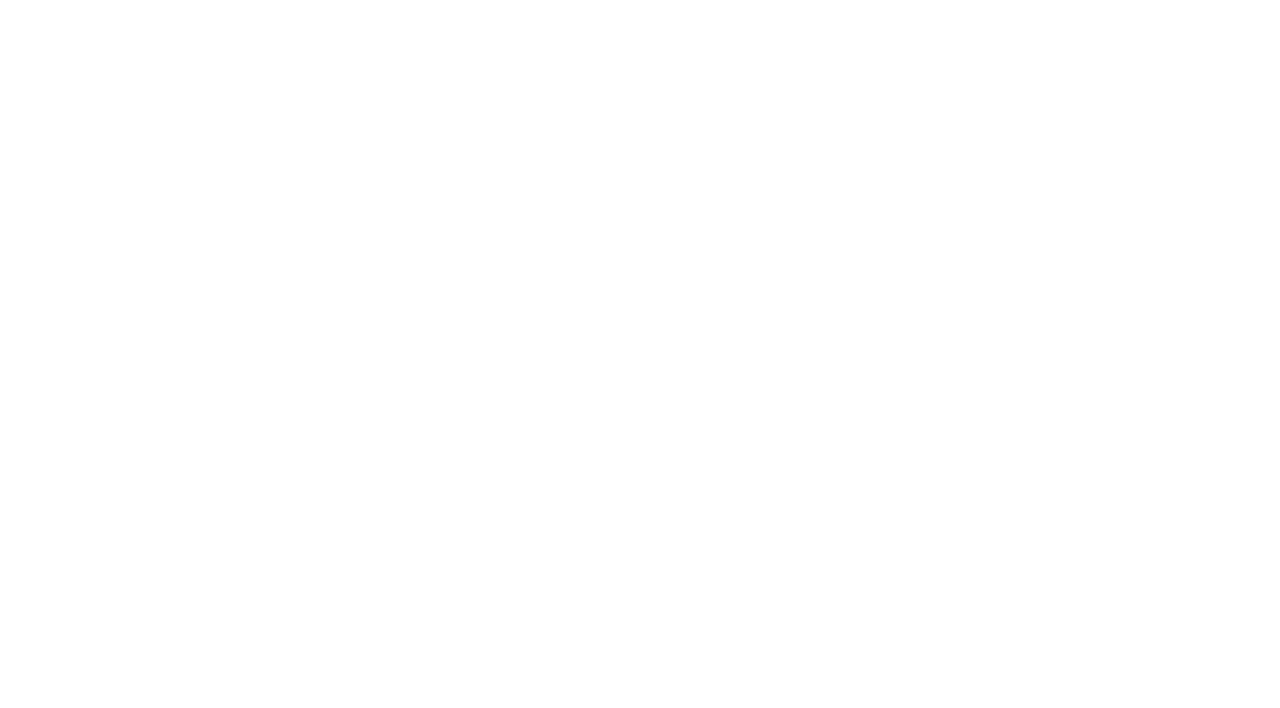
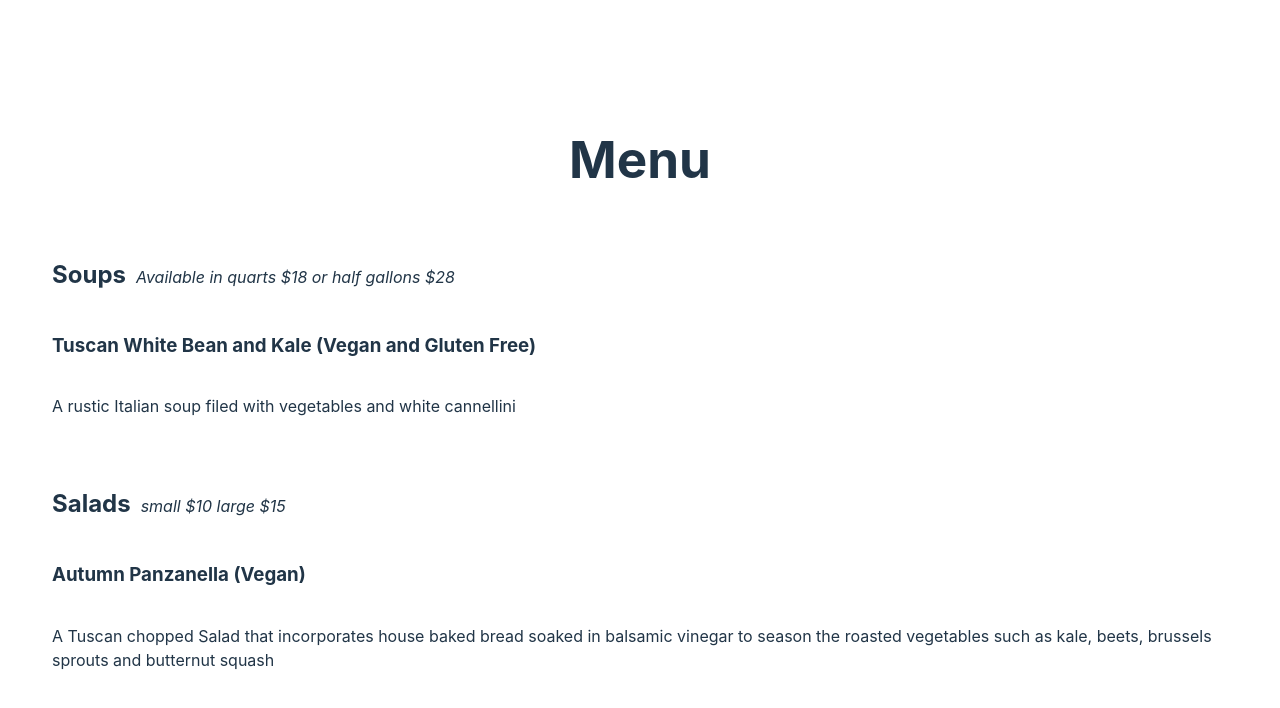
Before and after one commit to maahsnd/wildroots-frontend, a React (Vite) app: page / in a window 1280 px wide. Shown: the top 708 px of the page. Built offline with nearby package versions, Linux system fonts and the light colour scheme.

Commit message:
Create basic menu component

```diff
--- a/src/App.jsx
+++ b/src/App.jsx
@@ -1,7 +1,8 @@
 import './App.css';
+import Menu from './components/menu/Menu';
 
 function App() {
-  return <></>;
+  return <Menu />;
 }
 
 export default App;
--- /dev/null
+++ b/src/components/menu/Menu.jsx
@@ -0,0 +1,51 @@
+import styles from './menu.module.css';
+import { useState } from 'react';
+
+function Menu() {
+  const menuData = [
+    {
+      sectionTitle: 'Soups',
+      sectionDetail: 'Available in quarts $18 or half gallons $28',
+      sectionItems: [
+        {
+          itemTitle: 'Tuscan White Bean and Kale (Vegan and Gluten Free)',
+          itemDescription:
+            ' A rustic Italian soup filed with vegetables and white cannellini'
+        }
+      ]
+    },
+    {
+      sectionTitle: 'Salads',
+      sectionDetail: 'small $10 large $15',
+      sectionItems: [
+        {
+          itemTitle: 'Autumn Panzanella (Vegan)',
+          itemDescription:
+            'A Tuscan chopped Salad that incorporates house baked bread soaked in balsamic vinegar to season the roasted vegetables such as kale, beets, brussels sprouts and butternut squash'
+        }
+      ]
+    }
+  ];
+  return (
+    <div className={styles.menuContainer}>
+      <h1 className={styles.menuTitle}>Menu</h1>
+      {menuData.map((section) => (
+        <ul className={styles.menuSection} key={section.sectionTitle}>
+          <div className={styles.sectionTitleContainer}>
+            <h2 className={styles.sectionTitle}>{section.sectionTitle}</h2>
+            <p className={styles.sectionDetail}>{section.sectionDetail}</p>
+          </div>
+
+          {section.sectionItems.map((item) => (
+            <li className={styles.dishContainer} key={item.itemTitle}>
+              <h3 className={styles.dishTitle}>{item.itemTitle}</h3>
+              <p className={styles.dishDescription}>{item.itemDescription}</p>
+            </li>
+          ))}
+        </ul>
+      ))}
+    </div>
+  );
+}
+
+export default Menu;
--- /dev/null
+++ b/src/components/menu/menu.module.css
@@ -0,0 +1,35 @@
+.menuContainer {
+  display: flex;
+  flex-direction: column;
+  align-items: center;
+}
+.menuSection {
+  display: flex;
+  flex-direction: column;
+  align-items: flex-start;
+  width: 100%;
+  text-align: left;
+}
+
+.sectionTitleContainer {
+  display: flex;
+  align-items: baseline;
+}
+
+.sectionDetail {
+  margin-left: 10px;
+  font-style: italic;
+}
+
+.dishContainer {
+  list-style-type: none;
+  display: flex;
+  flex-direction: column;
+  align-items: flex-start;
+}
+
+@media (max-width: 1100px) {
+  .sectionTitleContainer {
+    flex-direction: column;
+  }
+}
```
